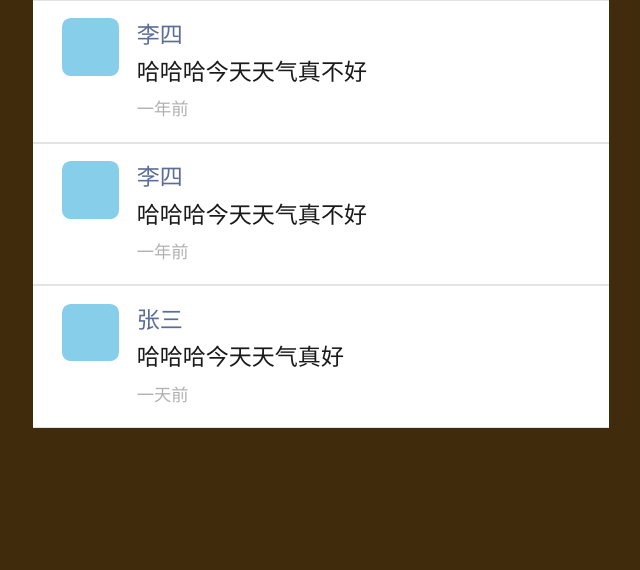
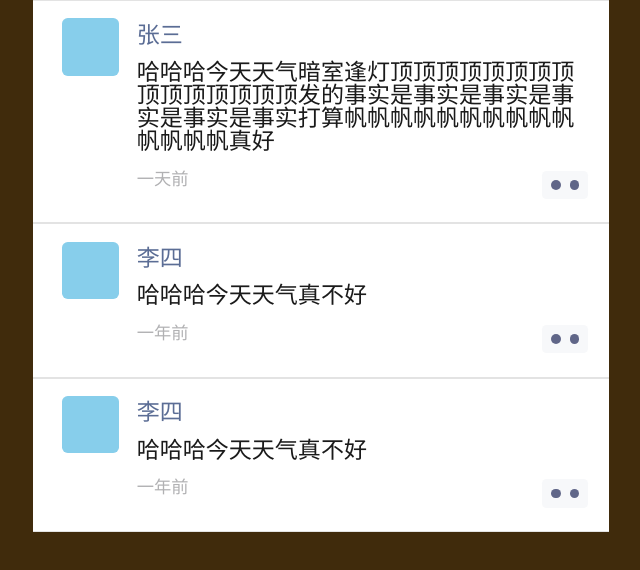
Before and after one commit to qaq1919810/Imitating-WeChat-Moments, a plain HTML site: page src/index.html in a window 1280 px wide. Shown: the whole page, without its empty margins (319-959 px from the left). Drawn offline with Linux system fonts and the light colour scheme.

Commit message:
修复字数过多会导致的布局错乱问题 添加点赞和评论按钮和打断事件（图标未作） 数据渲染从原来的倒叙改为顺序

```diff
--- a/src/index.html
+++ b/src/index.html
@@ -16,25 +16,74 @@
             flex-wrap: wrap;
             box-sizing: border-box;
         }
+
+        /*更多*/
+        .more {
+            display: flex;
+            justify-content: space-between;
+        }
+
+
     </style>
     <script>
         let data = [
             {
-                userName: "张三",
-                userMessage: "哈哈哈今天天气真好",
-                sendTime: "一天前"
+                "userName": "张三",
+                "userMessage": "哈哈哈今天天气暗室逢灯顶顶顶顶顶顶顶顶顶顶顶顶顶顶顶发的事实是事实是事实是事实是事实是事实打算帆帆帆帆帆帆帆帆帆帆帆帆帆帆真好",
+                "sendTime": "一天前",
             },
             {
-                userName: "李四",
-                userMessage: "哈哈哈今天天气真不好",
-                sendTime: "一年前"
+                "userName": "李四",
+                "userMessage": "哈哈哈今天天气真不好",
+                "sendTime": "一年前"
             },
             {
-                userName: "李四",
-                userMessage: "哈哈哈今天天气真不好",
-                sendTime: "一年前"
+                "userName": "李四",
+                "userMessage": "哈哈哈今天天气真不好",
+                "sendTime": "一年前"
             }
         ]
+
+
+        // 点赞评论冒泡处理
+        let popButtonBack
+        let popButton
+        let popStatus = false
+
+        function popMore(e) {
+            popButton = `
+                <div style="position: absolute; width: ${0.48 * mw}px; height: ${0.1 * mw}px; background-color: #4c4c4c; left: -13%; transform: translateX(-100%); border-radius: ${0.008 * mw}px; display: flex; align-items: center;">
+                    <div style="width: 100%; height: 60%; display: flex; font-size: ${0.032 * mw}px; color: white;">
+                        <div style="width: 50%;height: 100%;border-right: 0.5px solid #858585;display: flex; align-items: center;justify-content: center;">赞</div>
+                        <div style="width: 50%;height: 100%;border-left: 0.5px solid #858585;display: flex; align-items: center;justify-content: center;">评论</div>
+                    </div>
+                </div>
+            `
+            popButtonBack = `
+                                <div></div>
+                                <div></div>
+                                <div></div>
+                                <div></div>
+                                <div></div>
+        `
+            if (popStatus === true) {
+                popStatus = false
+                e.innerHTML = popButtonBack
+            } else {
+                popStatus = true
+                e.innerHTML += popButton
+                document.addEventListener("scroll", () => {
+                    popStatus = false
+                    e.innerHTML = popButtonBack
+                }, {once: true})
+                setTimeout(() => {
+                    document.addEventListener("click", () => {
+                        popStatus = false
+                        e.innerHTML = popButtonBack
+                    }, {once: true})
+                }, 100)
+            }
+        }
     </script>
 </head>
 <body style="background-color: #402b0c">
@@ -44,7 +93,7 @@
         let mainDiv = document.getElementById('main')
         if (innerWidth > innerHeight) {
             // alert('目前对于桌面端支持度较差建议移动设备使用\n如需桌面端使用建议把浏览器窗口大小调成手机比例然后刷新此页面')
-            mainDiv.style.width = `${innerWidth*0.45}px`
+            mainDiv.style.width = `${innerWidth * 0.45}px`
         } else {
             mainDiv.style.width = `${innerWidth}px`
         }
@@ -53,6 +102,14 @@
         // 定义各个元素的样式
         let style = document.createElement('style')
         style.textContent = `
+            /*整个大盒子*/
+            .main {
+                position: absolute;
+                left: 50%;
+                transform: translateX(-50%);
+                background-color: white;
+            }
+
             /*小盒子*/
             .basicBlock {
                 width: 100%;
@@ -60,57 +117,73 @@
                 border-width: 1px 0 1px 0;
                 border-style: solid;
                 border-color: #e3e3e3;
-                padding: ${0.03*mw}px ${0.036*mw}px ${0.04*mw}px ${0.05*mw}px;
+                padding: ${0.03 * mw}px ${0.036 * mw}px ${0.04 * mw}px ${0.05 * mw}px;
             }
 
             /*左半边*/
             .leftContent {
-                width: ${0.1*mw}px;
+                width: ${0.1 * mw}px;
                 height: 100%;
             }
 
             /*头像*/
             .avatar {
                 display: inline-block;
-                height: ${0.1*mw}px;
-                width: ${0.1*mw}px;
-                border-radius: ${0.015*mw}px;
+                height: ${0.1 * mw}px;
+                width: ${0.1 * mw}px;
+                border-radius: ${0.01 * mw}px;
                 background-color: skyblue;
             }
 
             /*右半边*/
             .rightContent {
-                margin-left: ${0.03*mw}px;
+                width: ${0.784 * mw}px;
+                margin-left: ${0.03 * mw}px;
                 height: 100%;
             }
 
             /*用户名*/
             .userName {
                 color: #5b6d95;
-                font-size: ${0.04*mw}px;
-                margin-top: ${0.0093*mw}px;
+                font-size: ${0.04 * mw}px;
+                margin-top: ${0.0093 * mw}px;
             }
 
             /*用户信息*/
             .userMessage {
-                margin-top: ${0.025*mw}px;
+                margin-top: ${0.025 * mw}px;
                 color: #1a1a1a;
-                font-size: ${0.04*mw}px;
+                font-size: ${0.04 * mw}px;
             }
 
             /*发送时间*/
             .sendTime {
-                font-size: ${0.03*mw}px;
-                margin-top: ${0.03*mw}px;
+                font-size: ${0.03 * mw}px;
+                margin-top: ${0.03 * mw}px;
                 color: #b1b1b3;
             }
-
-            /*整个大盒子*/
-            .main {
-                position: absolute;
-                left: 50%;
-                transform: translateX(-50%);
-                background-color: white;
+            /*用户点赞和评论按钮*/
+            .userLikeAndCommentButton{
+                position: relative;
+                margin-top: ${0.03 * mw}px;
+                width: ${0.08 * mw}px;
+                height: ${0.05 * mw}px;
+                background-color: #f7f8fa;
+                border-radius: ${0.005 * mw}px;
+                display: flex;
+                justify-content: space-around;
+                align-items: center;
+                border-radius: ${0.008 * mw}px;
+            }
+            .userLikeAndCommentButton>:nth-child(2),
+            .userLikeAndCommentButton>:nth-child(4){
+                aspect-ratio: 1 / 1;
+                background-color: #606688;
+                border-radius: ${mw}px;
+            }
+            .userLikeAndCommentButton > :nth-child(-n+6){
+                width: 20%;
+                aspect-ratio: 1 / 1;
             }
         `
         document.head.appendChild(style)
@@ -118,21 +191,34 @@
 
     <script>
         document.addEventListener("DOMContentLoaded", () => {
-            for (let i = data.length - 1; i >= 0; --i) {
-
+            data.forEach((item) => {
+                // noinspection CssInvalidPropertyValue
                 document.getElementById('main').innerHTML += `
                     <div class="basicBlock">
                         <div class="leftContent">
                             <div class="avatar"></div>
                         </div>
                         <div class="rightContent">
-                            <p class="userName">${data[i].userName}</p>
-                            <p class="userMessage">${data[i].userMessage}</p>
-                            <p class="sendTime">${data[i].sendTime}</p>
+                            <!--用户名-->
+                            <p class="userName">${item.userName}</p>
+                            <!--用户发布的消息-->
+                            <p class="userMessage">${item.userMessage}</p>
+                            <div class="more">
+                                <!--发布时间-->
+                                <p class="sendTime">${item.sendTime}</p>
+                                <!--用户评论和点赞按钮-->
+                                <div class="userLikeAndCommentButton" onclick="popMore(this)">
+                                    <div></div>
+                                    <div></div>
+                                    <div></div>
+                                    <div></div>
+                                    <div></div>
+                                </div>
+                            </div>
                         </div>
                     </div>
                 `
-            }
+            })
         })
     </script>
 </div>
```
Also changed, not shown: 1 other file.
